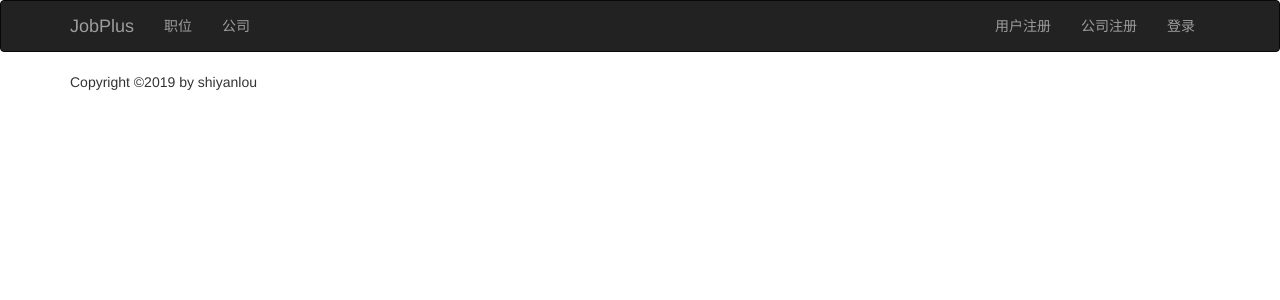
After one commit to LouPlus/jobplus11-1, a Flask app: template jobplus/jobplus/templates/base.html in a window 1280 px wide. The commit adds this page. Shown: the top 300 px of the page. Run offline with Flask 2, Linux system fonts and the light colour scheme; the template is opened without the code that fills it, so the values that code supplies are empty; some libraries are stand-ins or nearby versions.

Commit message:
添加导航栏 (#6)
* add gitignore

* fix #3 添加基本目录结构

* fix #5编写导航栏

* 添加部分文件

* fix #5编写导航栏

* 添加部分文件

```diff
--- /dev/null
+++ b/jobplus/jobplus/templates/base.html
@@ -0,0 +1,44 @@
+<!DOCTYPE html>
+<html lang="zh-CN">
+	<head>
+		<meta  charset="UTF-8">
+		<title>{% block title %}{% endblock %}</title>
+		<link href="https://cdn.bootcss.com/bootstrap/3.3.7/css/bootstrap.min.css" rel="stylesheet">
+	</head>
+	<body>
+	  <nav class="navbar navbar-inverse">
+            <div class=container>
+                <div class="navbar-header">
+                <button type="botton" class="navbar-toggle collapsed" data-toggle="collapse" data-target="#bs-example-navbar-collapse-1" aria-expanded="false">
+                    <span class="sr-only">Toggle navigation</span>
+                    <span class="icon-bar"></span>
+                    <span class="icon-bar"></span>
+                    <span class="icon-bar"></span>
+                 </button>
+                 <a class="navbar-brand" href="/">JobPlus</a>
+                 </div>
+
+                 <div class="collapse navbar-collapse" id="bs-example-navbar-collapse-1">
+                 <ul class="nav navbar-nav">
+                     <li><a href="/">职位</a></li>
+                     <li><a href="#">公司</a></li>
+                  </ul>
+                  <ul class="nav navbar-nav navbar-right">
+                        <li><a href="#">用户注册</a></li>
+                        <li><a href="#">公司注册</a></li>
+                        <li><a href="#">登录</a></li>
+                   </ul>
+                  </div>
+                </div>
+            </nav>
+
+		<div class='container'>
+			{% block body %}{% endblock %}
+			{% block footer %}Copyright &copy;2019 by shiyanlou{% endblock %}
+		</div>
+		<script src="https://code.jquery.com/jquery-3.3.1.slim.min.js" integrity="sha384-q8i/X+965DzO0rT7abK41JStQIAqVgRVzpbzo5smXKp4YfRvH+8abtTE1Pi6jizo" crossorigin="anonymous"></script>
+		<script src="https://cdnjs.cloudflare.com/ajax/libs/popper.js/1.14.3/umd/popper.min.js" integrity="sha384-ZMP7rVo3mIykV+2+9J3UJ46jBk0WLaUAdn689aCwoqbBJiSnjAK/l8WvCWPIPm49" crossorigin="anonymous"></script>
+		<script src="https://stackpath.bootstrapcdn.com/bootstrap/4.1.3/js/bootstrap.min.js" integrity="sha384-ChfqqxuZUCnJSK3+MXmPNIyE6ZbWh2IMqE241rYiqJxyMiZ6OW/JmZQ5stwEULTy" crossorigin="anonymous"></script>
+
+	</body>
+</html>
--- a/jobplus/jobplus/templates/index.html
+++ b/jobplus/jobplus/templates/index.html
@@ -1 +1,7 @@
+{% extends "base.html"%}
+{% block title %}
+Home
+{% endblock %}
+{% block body %}
 <h1> Job Plus</h1>
+{% endblock %}
--- a/requirements.txt
+++ b/requirements.txt
@@ -1,3 +1,4 @@
 flask
 flask-sqlalchemy
 mysqlclient
+flask_migrate
```
Also changed, not shown: jobplus/jobplus/handlers/__init__.py (added), jobplus/jobplus/handlers/admin.py (added), jobplus/jobplus/handlers/company.py (added), jobplus/jobplus/handlers/front.py (added), jobplus/jobplus/handlers/job.py (added), jobplus/jobplus/handlers/user.py (added), jobplus/jobplus/templates/login.html (added), jobplus/jobplus/templates/register.html (added).
